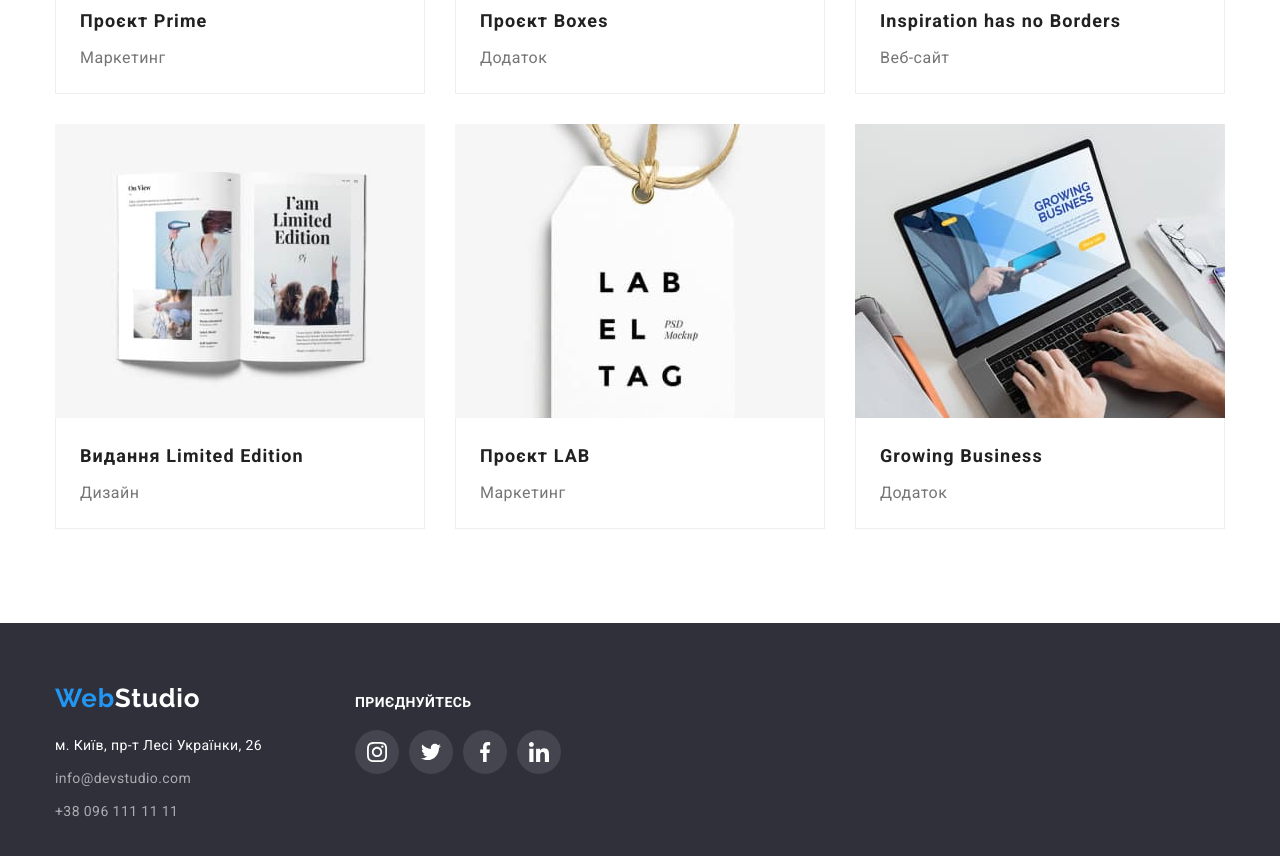
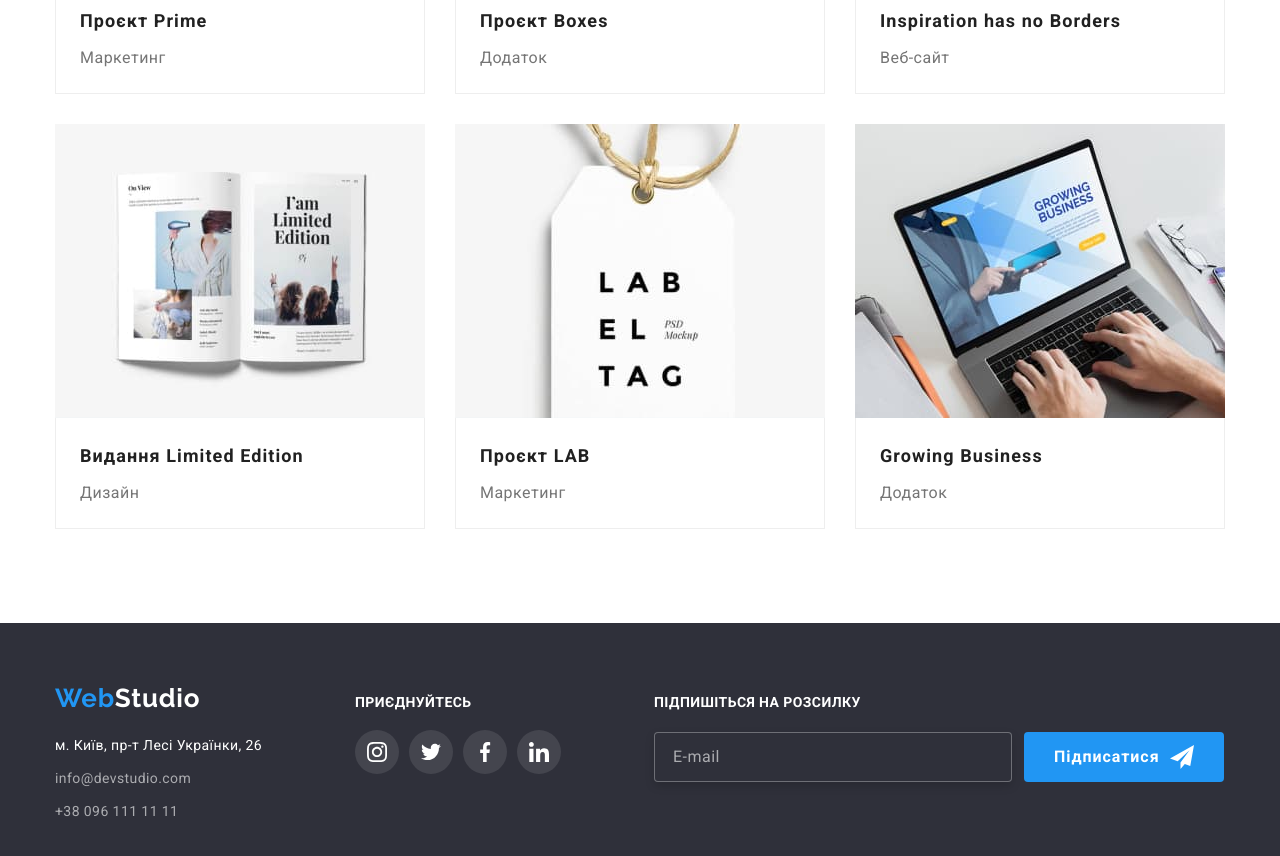
Before and after one commit to TetianaUMKA/goit-markup-hw-06, a plain HTML site: page portfolio.html in a window 1280 px wide. Shown: the part 1009-1865 px from the top of the page. Drawn offline with nearby package versions, Linux system fonts and the light colour scheme.

Commit message:
Update portfolio.html

```diff
--- a/portfolio.html
+++ b/portfolio.html
@@ -246,7 +246,7 @@
             </ul>
           </address>
         </div>
-        <div class="socials">
+        <div>
           <p class="socials-invite">Приєднуйтесь</p>
           <ul class="socials-list">
             <li class="socials-item">
@@ -279,6 +279,26 @@
             </li>
           </ul>
         </div>
+        <div>
+          <b class="title-form">Підпишіться на розсилку</b>
+          <form name="form_subscription" class="form-subscription">
+            <label>
+              <input
+                class="input-subscriber-email"
+                type="email"
+                placeholder="E-mail"
+                name="subscriber_email"
+                id="subscription"
+              />
+            </label>
+            <button type="submit" class="subscription-sumbit">
+              Підписатися
+              <svg class="subscription-sumbit-icon" width="24" height="24">
+                <use href="./images/sprite.svg#icon-send"></use>
+              </svg>
+            </button>
+          </form>
+        </div>
       </div>
     </footer>
   </body>
```
